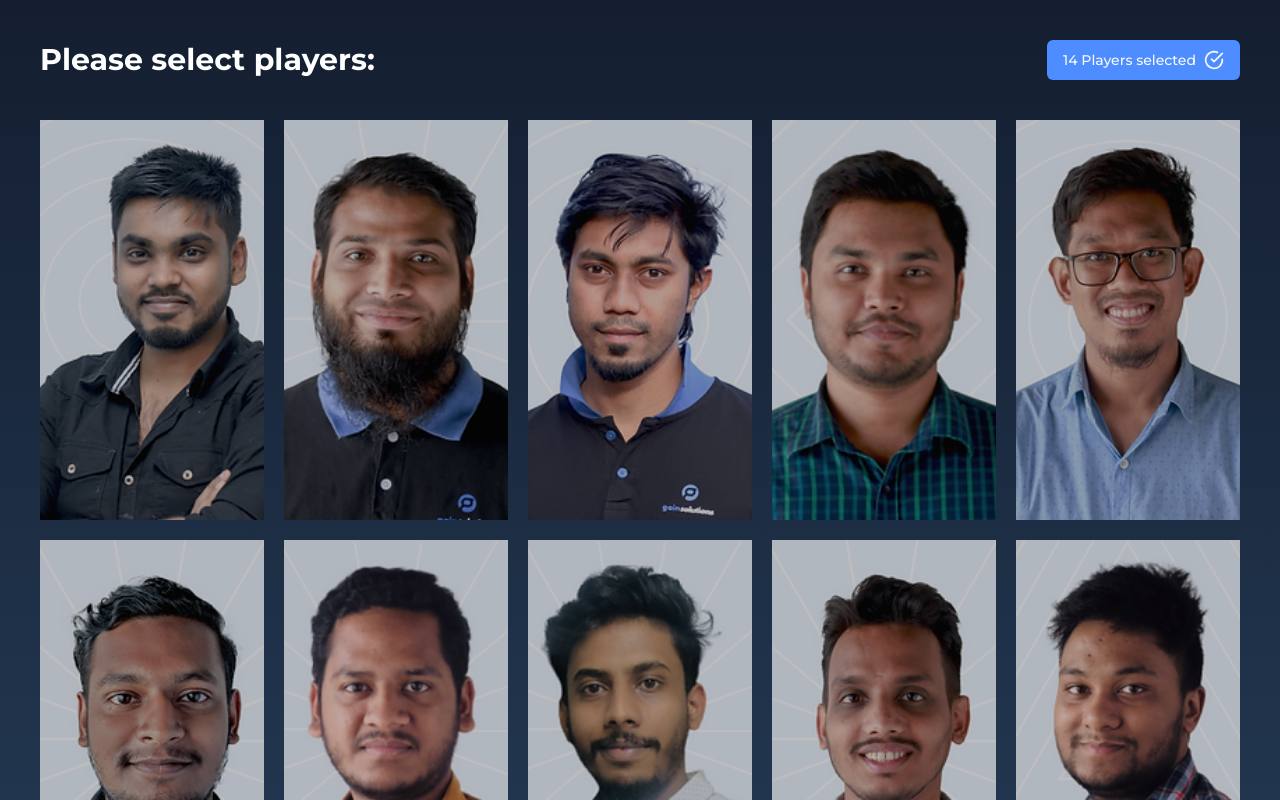
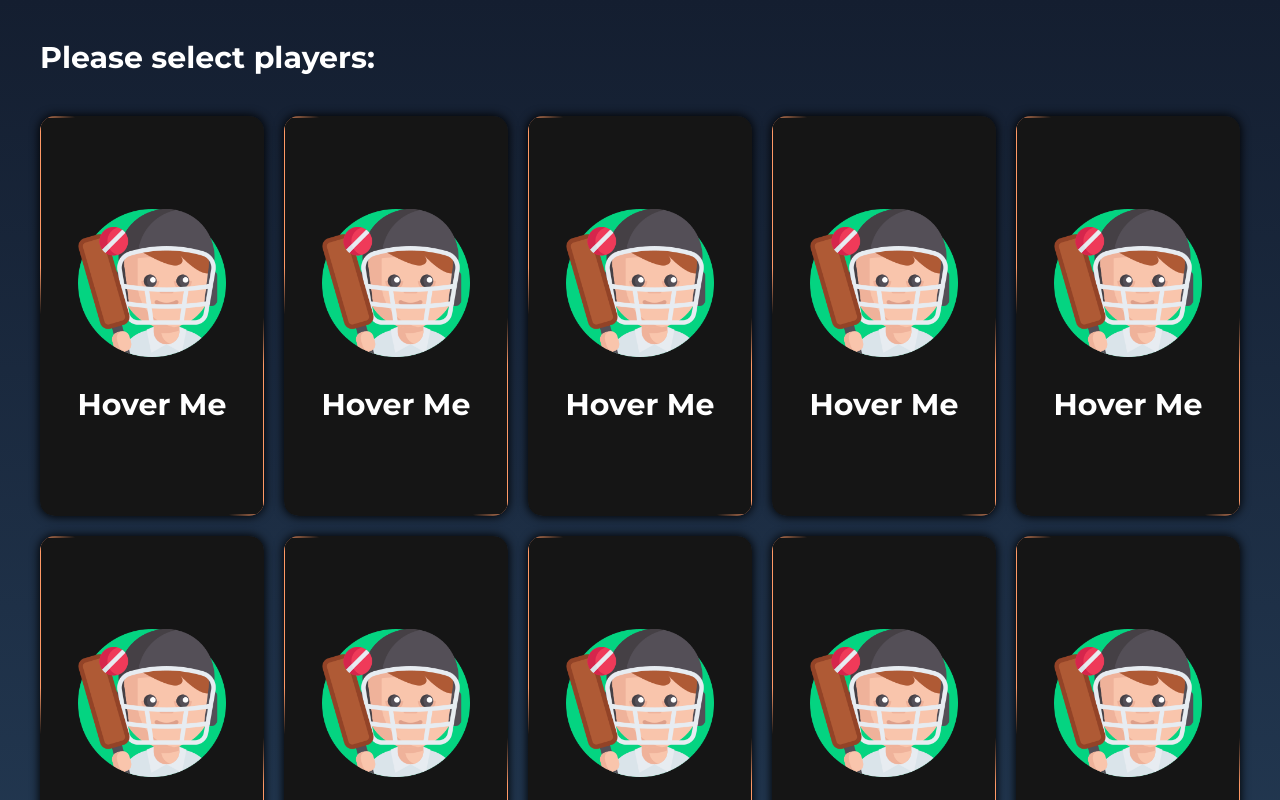
Before and after one commit to Mezan2002/cricket-battle-gain, a React (Vite) app: page /create-new-match in a window 1280 px wide. Shown: the top 800 px of the page. Built offline with nearby package versions, Linux system fonts and the light colour scheme.

Commit message:
player card has been changed

```diff
--- a/public/playersData.json
+++ b/public/playersData.json
@@ -25,7 +25,7 @@
   },
   {
     "id": "0004",
-    "name": "Shahnewaz",
+    "name": "Muhammad Shahnewaz",
     "imageUrl": "/src/assets/images/Shanewaz.png",
     "position": "Batsman",
     "handUsed": "RH",
@@ -33,7 +33,7 @@
   },
   {
     "id": "0005",
-    "name": "Calvin",
+    "name": "Jeromio Ghagra Calvin",
     "imageUrl": "/src/assets/images/Calvin.png",
     "position": "Batsman",
     "handUsed": "RH",
--- a/src/components/PlayerCard/PlayerCard.tsx
+++ b/src/components/PlayerCard/PlayerCard.tsx
@@ -7,10 +7,51 @@ type TPlayerProps = {
   cardHeight?: string;
 };
 
-const PlayerCard = ({ player, cardHeight = "h-[400px]" }: TPlayerProps) => {
+const PlayerCard = ({ player }: TPlayerProps) => {
   const dispatch = useAppDispatch();
   return (
-    <div
+    <div className="card" onClick={() => dispatch(addPlayer(player))}>
+      <div className="content">
+        <div className="back">
+          <div className="back-content">
+            <img
+              src="../../../src/assets/images/cricket-player.png"
+              alt=""
+              className="w-8/12 mx-auto"
+            />
+            <strong className="text-3xl">Hover Me</strong>
+          </div>
+        </div>
+        <div className="front">
+          <div className="img">
+            <img
+              src={player.imageUrl}
+              alt=""
+              className="w-full h-full object-cover"
+            />
+          </div>
+
+          <div className="front-content">
+            <small className="badge">{player.handUsed}</small>
+            <div className="description">
+              <div className="title">
+                <p className="title">
+                  <strong className="text-base">{player.name}</strong>
+                </p>
+              </div>
+              <p className="card-footer">30 Mins &nbsp; | &nbsp; 1 Serving</p>
+            </div>
+          </div>
+        </div>
+      </div>
+    </div>
+  );
+};
+
+export default PlayerCard;
+{
+  // basic card with hover
+  /* <div
       className={`group relative block bg-black cursor-pointer ${cardHeight}`}
       onClick={() => dispatch(addPlayer(player))}
     >
@@ -34,8 +75,23 @@ const PlayerCard = ({ player, cardHeight = "h-[400px]" }: TPlayerProps) => {
           </div>
         </div>
       </div>
-    </div>
-  );
-};
+    </div> */
+}
 
-export default PlayerCard;
+{
+  // right corner image
+  {
+    /* <div
+      className="group before:hover:scale-95 before:hover:h-72 before:hover:w-80 before:hover:h-44 before:hover:rounded-b-2xl before:transition-all before:duration-500 before:content-[''] before:w-80 before:h-36 before:rounded-t-2xl before:bg-gradient-to-bl from-[#0052D4] via-[#4364F7] to-[#6FB1FC] before:absolute before:top-0 w-80 h-72 relative bg-transparent border flex flex-col items-center justify-center gap-2 text-center rounded-2xl overflow-hidden"
+      onClick={() => dispatch(addPlayer(player))}
+    >
+      <div className="w-28 h-28 bg-blue-700 mt-8 rounded-full border-4 border-slate-50 z-10 group-hover:scale-150 group-hover:-translate-x-24  group-hover:-translate-y-20 transition-all duration-500 overflow-hidden ">
+        <img src={player.imageUrl} alt="" />
+      </div>
+      <div className="z-10 group-hover:-translate-y-5 transition-all duration-500 text-white">
+        <span className="text-2xl font-semibold ">{player.name}</span>
+        <p>{player.position}</p>
+      </div>
+    </div> */
+  }
+}
--- a/src/index.css
+++ b/src/index.css
@@ -8,3 +8,175 @@ body {
   font-family: "Montserrat", sans-serif;
   @apply bg-gradient-to-b from-[#141E30] to-[#243B55] min-h-screen;
 }
+
+/* cards css */
+.card {
+  overflow: visible;
+  width: 100%;
+  height: 400px;
+  cursor: pointer;
+}
+
+.content {
+  width: 100%;
+  height: 100%;
+  transform-style: preserve-3d;
+  transition: transform 300ms;
+  box-shadow: 0px 0px 10px 1px #000000ee;
+  border-radius: 15px;
+}
+
+.front,
+.back {
+  background-color: #151515;
+  position: absolute;
+  width: 100%;
+  height: 100%;
+  backface-visibility: hidden;
+  -webkit-backface-visibility: hidden;
+  border-radius: 15px;
+  overflow: hidden;
+}
+
+.back {
+  width: 100%;
+  height: 100%;
+  justify-content: center;
+  display: flex;
+  align-items: center;
+  overflow: hidden;
+}
+
+.back::before {
+  position: absolute;
+  content: " ";
+  display: block;
+  width: 160px;
+  height: 160%;
+  background: linear-gradient(
+    90deg,
+    transparent,
+    #ff9966,
+    #ff9966,
+    #ff9966,
+    #ff9966,
+    transparent
+  );
+  animation: rotation_481 5000ms infinite linear;
+}
+
+.back-content {
+  position: absolute;
+  width: 99%;
+  height: 99%;
+  background-color: #151515;
+  border-radius: 5px;
+  color: white;
+  display: flex;
+  flex-direction: column;
+  justify-content: center;
+  align-items: center;
+  gap: 30px;
+}
+
+.card:hover .content {
+  transform: rotateY(180deg);
+}
+
+@keyframes rotation_481 {
+  0% {
+    transform: rotateZ(0deg);
+  }
+
+  0% {
+    transform: rotateZ(360deg);
+  }
+}
+
+.front {
+  transform: rotateY(180deg);
+  color: white;
+}
+
+.front .front-content {
+  position: absolute;
+  width: 100%;
+  height: 100%;
+  padding: 10px;
+  display: flex;
+  flex-direction: column;
+  justify-content: space-between;
+}
+
+.front-content .badge {
+  background-color: #00000055;
+  padding: 2px 10px;
+  border-radius: 5px;
+  backdrop-filter: blur(2px);
+  width: fit-content;
+}
+
+.description {
+  box-shadow: 0px 0px 10px 5px #00000088;
+  width: 100%;
+  padding: 10px;
+  background-color: #00000099;
+  backdrop-filter: blur(5px);
+  border-radius: 5px;
+}
+
+.title {
+  max-width: 100%;
+  display: flex;
+  justify-content: space-between;
+}
+
+.title p {
+  width: 80%;
+}
+
+.card-footer {
+  color: #ffffff88;
+  margin-top: 5px;
+  font-size: 8px;
+}
+
+.front .img {
+  position: absolute;
+  width: 400px;
+  height: 400px;
+  object-fit: cover;
+  object-position: center;
+}
+
+#bottom {
+  background-color: #ff8866;
+  left: 50px;
+  top: 0px;
+  width: 150px;
+  height: 150px;
+  animation-delay: -800ms;
+}
+
+#right {
+  background-color: #ff2233;
+  left: 160px;
+  top: -80px;
+  width: 30px;
+  height: 30px;
+  animation-delay: -1800ms;
+}
+
+@keyframes floating {
+  0% {
+    transform: translateY(0px);
+  }
+
+  50% {
+    transform: translateY(10px);
+  }
+
+  100% {
+    transform: translateY(0px);
+  }
+}
--- a/src/pages/CreateNewMatch/CreateNewMatch.tsx
+++ b/src/pages/CreateNewMatch/CreateNewMatch.tsx
@@ -20,10 +20,22 @@ const CreateNewMatch = () => {
             <div className="grid grid-cols-3 gap-5">
               <div className="">
                 <h6 className="font-bold text-lg">Player List</h6>
-                <div className="grid grid-cols-3 gap-3">
+                <div>
+                  <div className="space-y-3">
                     {players.map((player) => (
-                    <PlayerCard player={player} cardHeight="h-[200px]" />
+                      <div className="group before:hover:scale-95 before:hover:h-72 before:hover:w-80 before:hover:h-44 before:hover:rounded-b-2xl before:transition-all before:duration-500 before:content-[''] before:w-80 before:h-24 before:rounded-t-2xl before:bg-gradient-to-bl from-sky-200 via-orange-200 to-orange-700 before:absolute before:top-0 w-80 h-72 relative bg-gray-700 flex flex-col items-center justify-center gap-2 text-center rounded-2xl overflow-hidden">
+                        <div className="w-28 h-28 bg-blue-700 mt-8 rounded-full border-4 border-slate-50 z-10 group-hover:scale-150 group-hover:-translate-x-24  group-hover:-translate-y-20 transition-all duration-500 overflow-hidden ">
+                          <img src={player.imageUrl} alt="" />
+                        </div>
+                        <div className="z-10 group-hover:-translate-y-5 transition-all duration-500">
+                          <span className="text-2xl font-semibold text-black">
+                            {player.name}
+                          </span>
+                          <p className="text-black">{player.position}</p>
+                        </div>
+                      </div>
                     ))}
+                  </div>
                 </div>
               </div>
               <div className="border-r">
@@ -39,13 +51,16 @@ const CreateNewMatch = () => {
             {" "}
             <div className="flex items-center justify-between mb-10">
               <h1 className="text-3xl font-semibold">Please select players:</h1>
+              {players.length !== 0 && (
                 <Button
                   onClick={() => setStage("creating_new_match")}
                   className="bg-[#4D8DFF] duration-500 hover:bg-blue-600"
                 >
-                14 Players selected
+                  {players.length <= 9 ? `0${players.length}` : players.length}{" "}
+                  Players selected
                   <CheckCircle className="ml-2" size={20} />
                 </Button>
+              )}
             </div>
             <div className="grid grid-cols-5 gap-5">
               {playersData.map((player) => (
```
Lines whose indentation alone changed are shown as unchanged.
